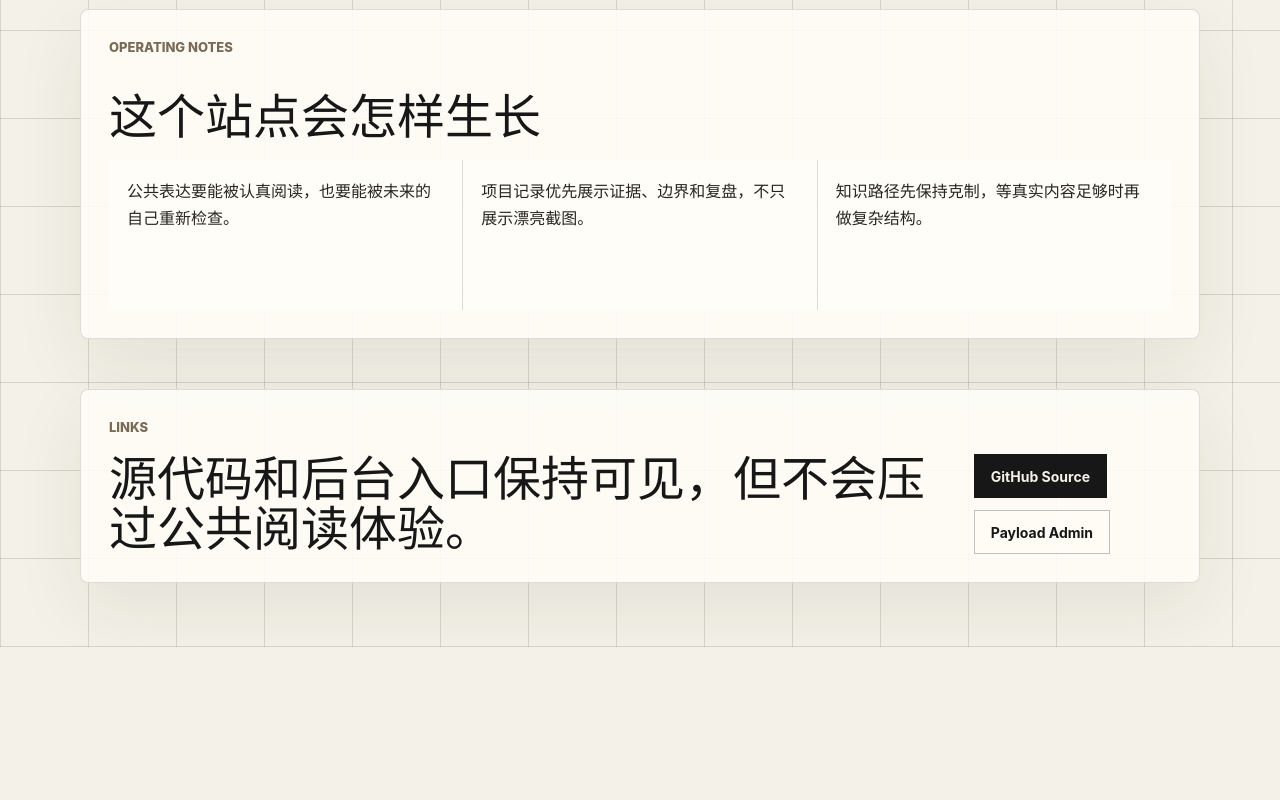
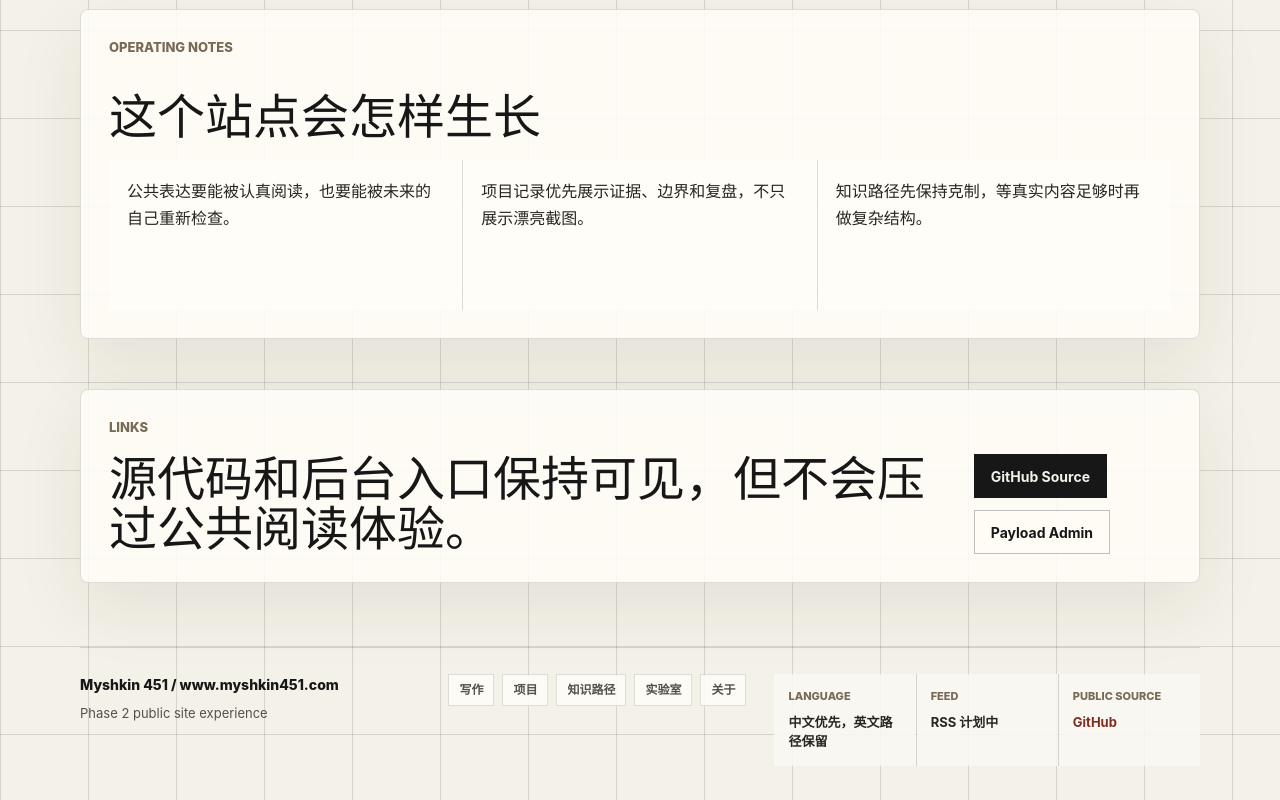
Before and after one commit to myshkin451/myshkin451.com, a Next.js app: page /about in a window 1280 px wide. Shown: the part 1730-2530 px from the top of the page. Before the commit the page ends 2377 px from the top, so only its background shows below. Built offline with nearby package versions, Linux system fonts and the light colour scheme; no server answers.

Commit message:
feat: add shared public footer

```diff
--- a/src/app/(frontend)/_components/ReservedSurfacePage.tsx
+++ b/src/app/(frontend)/_components/ReservedSurfacePage.tsx
@@ -1,5 +1,6 @@
 import Link from 'next/link'
 
+import { SiteFooter } from './SiteFooter'
 import { SiteHeader } from './SiteHeader'
 import { SurfaceIndex } from './SurfaceIndex'
 
@@ -127,6 +128,8 @@ export function ReservedSurfacePage({
           <SurfaceIndex compact />
         </section>
       </main>
+
+      <SiteFooter />
     </div>
   )
 }
--- /dev/null
+++ b/src/app/(frontend)/_components/SiteFooter.tsx
@@ -0,0 +1,43 @@
+import Link from 'next/link'
+
+import { primaryNav } from '../_lib/platformSurfaces'
+import { uiCopy } from '../_lib/uiCopy'
+import { siteConfig } from '@/lib/siteMetadata'
+
+export function SiteFooter() {
+  return (
+    <footer aria-label={uiCopy.siteFooter.ariaLabel} className="site-footer">
+      <div className="site-footer__identity">
+        <span>{uiCopy.siteFooter.brandLine}</span>
+        <p>{uiCopy.siteFooter.systemStatus.status}</p>
+      </div>
+
+      <nav aria-label={uiCopy.siteFooter.surfacesLabel} className="site-footer__nav">
+        {primaryNav.map((item) => (
+          <Link href={item.href} key={item.href}>
+            {item.label}
+          </Link>
+        ))}
+      </nav>
+
+      <dl className="site-footer__status">
+        <div>
+          <dt>{uiCopy.siteFooter.language.label}</dt>
+          <dd>{uiCopy.siteFooter.language.status}</dd>
+        </div>
+        <div>
+          <dt>{uiCopy.siteFooter.feed.label}</dt>
+          <dd>{uiCopy.siteFooter.feed.status}</dd>
+        </div>
+        <div>
+          <dt>{uiCopy.siteFooter.source.label}</dt>
+          <dd>
+            <a href={siteConfig.githubUrl} rel="noreferrer" target="_blank">
+              GitHub
+            </a>
+          </dd>
+        </div>
+      </dl>
+    </footer>
+  )
+}
--- a/src/app/(frontend)/_lib/uiCopy.ts
+++ b/src/app/(frontend)/_lib/uiCopy.ts
@@ -206,6 +206,26 @@ export const uiCopy = {
     sourceLabel: 'Source',
     statusAriaLabel: '站点状态',
   },
+  siteFooter: {
+    ariaLabel: '站点页脚',
+    brandLine: 'Myshkin 451 / www.myshkin451.com',
+    feed: {
+      label: 'Feed',
+      status: 'RSS 计划中',
+    },
+    language: {
+      label: 'Language',
+      status: '中文优先，英文路径保留',
+    },
+    source: {
+      label: 'Public Source',
+    },
+    surfacesLabel: 'Surfaces',
+    systemStatus: {
+      label: 'System',
+      status: 'Phase 2 public site experience',
+    },
+  },
   theme: {
     ariaLabel: '主题切换',
     options: themeOptions,
--- a/src/app/(frontend)/about/page.tsx
+++ b/src/app/(frontend)/about/page.tsx
@@ -1,5 +1,6 @@
 import Link from 'next/link'
 
+import { SiteFooter } from '../_components/SiteFooter'
 import { SiteHeader } from '../_components/SiteHeader'
 import { SurfaceIndex } from '../_components/SurfaceIndex'
 import { createPageMetadata, siteConfig } from '@/lib/siteMetadata'
@@ -95,6 +96,8 @@ export default function AboutPage() {
           </div>
         </section>
       </main>
+
+      <SiteFooter />
     </div>
   )
 }
--- a/src/app/(frontend)/articles/[slug]/page.tsx
+++ b/src/app/(frontend)/articles/[slug]/page.tsx
@@ -3,6 +3,7 @@ import { notFound } from 'next/navigation'
 
 import { CoverImage } from '../../_components/CoverImage'
 import { RichTextView } from '../../_components/RichTextView'
+import { SiteFooter } from '../../_components/SiteFooter'
 import { SiteHeader } from '../../_components/SiteHeader'
 import { SurfaceIndex } from '../../_components/SurfaceIndex'
 import { getReadingMinutes } from '../../_lib/contentDisplay'
@@ -127,6 +128,8 @@ export default async function ArticlePage({ params }: ArticlePageProps) {
           <SurfaceIndex compact />
         </section>
       </main>
+
+      <SiteFooter />
     </div>
   )
 }
--- a/src/app/(frontend)/articles/page.tsx
+++ b/src/app/(frontend)/articles/page.tsx
@@ -1,6 +1,7 @@
 import Link from 'next/link'
 
 import { CoverImage } from '../_components/CoverImage'
+import { SiteFooter } from '../_components/SiteFooter'
 import { SiteHeader } from '../_components/SiteHeader'
 import { SurfaceIndex } from '../_components/SurfaceIndex'
 import {
@@ -154,6 +155,8 @@ export default async function ArticlesPage() {
           <SurfaceIndex compact />
         </section>
       </main>
+
+      <SiteFooter />
     </div>
   )
 }
--- a/src/app/(frontend)/page.tsx
+++ b/src/app/(frontend)/page.tsx
@@ -1,6 +1,7 @@
 import Link from 'next/link'
 
 import { ContentCard } from './_components/ContentCard'
+import { SiteFooter } from './_components/SiteFooter'
 import { SiteHeader } from './_components/SiteHeader'
 import { SurfaceIndex } from './_components/SurfaceIndex'
 import { uiCopy } from './_lib/uiCopy'
@@ -142,6 +143,8 @@ export default async function HomePage() {
           </Link>
         </section>
       </main>
+
+      <SiteFooter />
     </div>
   )
 }
--- a/src/app/(frontend)/projects/[slug]/page.tsx
+++ b/src/app/(frontend)/projects/[slug]/page.tsx
@@ -3,6 +3,7 @@ import { notFound } from 'next/navigation'
 
 import { CoverImage } from '../../_components/CoverImage'
 import { RichTextView } from '../../_components/RichTextView'
+import { SiteFooter } from '../../_components/SiteFooter'
 import { SiteHeader } from '../../_components/SiteHeader'
 import { SurfaceIndex } from '../../_components/SurfaceIndex'
 import { formatProjectStatus, getProjectTechnologyNames } from '../../_lib/contentDisplay'
@@ -145,6 +146,8 @@ export default async function ProjectPage({ params }: ProjectPageProps) {
           <SurfaceIndex compact />
         </section>
       </main>
+
+      <SiteFooter />
     </div>
   )
 }
--- a/src/app/(frontend)/projects/page.tsx
+++ b/src/app/(frontend)/projects/page.tsx
@@ -1,6 +1,7 @@
 import Link from 'next/link'
 
 import { CoverImage } from '../_components/CoverImage'
+import { SiteFooter } from '../_components/SiteFooter'
 import { SiteHeader } from '../_components/SiteHeader'
 import { SurfaceIndex } from '../_components/SurfaceIndex'
 import {
@@ -164,6 +165,8 @@ export default async function ProjectsPage() {
           <SurfaceIndex compact />
         </section>
       </main>
+
+      <SiteFooter />
     </div>
   )
 }
--- a/src/app/(frontend)/styles.css
+++ b/src/app/(frontend)/styles.css
@@ -314,6 +314,7 @@ a {
 }
 
 .site-header a:hover,
+.site-footer a:hover,
 .surface-card:hover,
 .content-card h2 a:hover,
 .featured-entry h2 a:hover,
@@ -330,6 +331,7 @@ a {
 }
 
 .site-header a:focus-visible,
+.site-footer a:focus-visible,
 .actions a:focus-visible,
 .surface-card:focus-visible,
 .content-card a:focus-visible,
@@ -355,6 +357,86 @@ a {
   gap: 50px;
 }
 
+.site-footer {
+  width: min(var(--container-wide), calc(100% - var(--gutter)));
+  margin: 0 auto;
+  padding: 26px 0 34px;
+  display: grid;
+  grid-template-columns: minmax(220px, 0.8fr) minmax(260px, auto) minmax(320px, 1fr);
+  align-items: start;
+  gap: 28px;
+  border-top: 1px solid var(--line-subtle);
+  color: var(--color-muted);
+}
+
+.site-footer__identity {
+  display: grid;
+  gap: 8px;
+}
+
+.site-footer__identity span {
+  color: var(--color-ink);
+  font-size: 14px;
+  font-weight: 850;
+}
+
+.site-footer__identity p {
+  margin: 0;
+  font-size: 13px;
+  line-height: 1.55;
+}
+
+.site-footer__nav {
+  display: flex;
+  flex-wrap: wrap;
+  gap: 8px;
+}
+
+.site-footer__nav a {
+  min-height: 32px;
+  display: inline-flex;
+  align-items: center;
+  border: 1px solid var(--line-subtle);
+  background: var(--color-panel);
+  padding: 0 10px;
+  font-size: 12px;
+  font-weight: 800;
+}
+
+.site-footer__status {
+  margin: 0;
+  display: grid;
+  grid-template-columns: repeat(3, minmax(0, 1fr));
+  gap: 1px;
+  background: var(--line-subtle);
+}
+
+.site-footer__status div {
+  min-height: 86px;
+  background: var(--color-panel);
+  padding: 14px;
+}
+
+.site-footer__status dt {
+  margin: 0 0 8px;
+  color: var(--color-subtle);
+  font-size: 11px;
+  font-weight: 850;
+  text-transform: uppercase;
+}
+
+.site-footer__status dd {
+  margin: 0;
+  color: var(--color-ink-soft);
+  font-size: 13px;
+  font-weight: 720;
+  line-height: 1.5;
+}
+
+.site-footer__status a {
+  color: var(--color-accent-strong);
+}
+
 .home-hero {
   display: grid;
   grid-template-columns: minmax(0, 1.12fr) minmax(320px, 0.88fr);
@@ -1495,7 +1577,8 @@ a {
   }
 
   .site-nav,
-  .site-header__meta {
+  .site-header__meta,
+  .site-footer__nav {
     justify-content: flex-start;
   }
 
@@ -1510,6 +1593,7 @@ a {
   .case-file,
   .section-heading--split,
   .reserved-note,
+  .site-footer,
   .contact-panel {
     grid-template-columns: 1fr;
   }
@@ -1653,7 +1737,8 @@ a {
   .feature-grid--asymmetric,
   .content-card,
   .status-ledger,
-  .archive-status dl {
+  .archive-status dl,
+  .site-footer__status {
     grid-template-columns: 1fr;
   }
 
```
Also changed, not shown: 2 other files (tests, documents, lock files or other folders).
